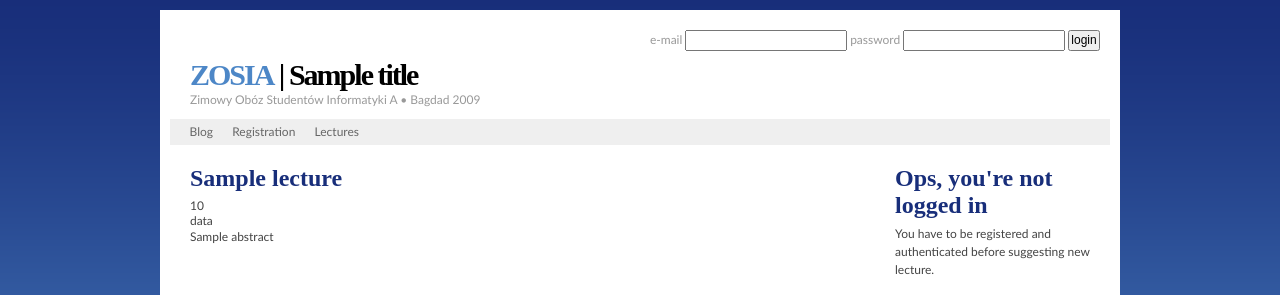
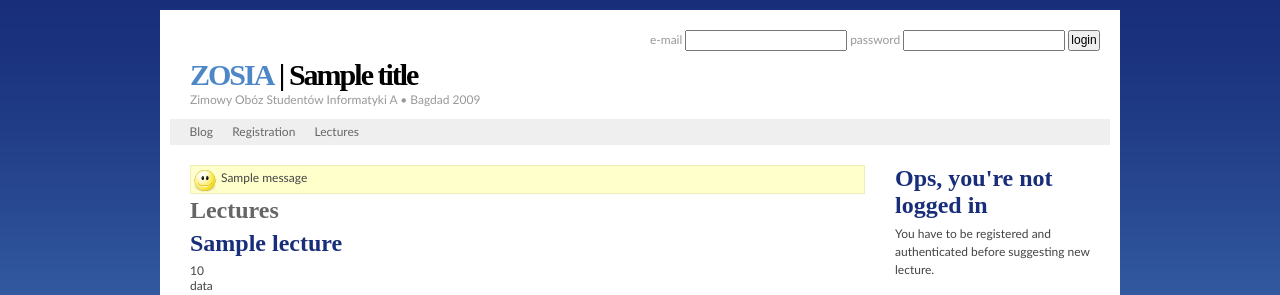
Before and after one commit to dreamer/zapisy_zosia, a Django app: template lectures/templates/lectures.html in a window 1280 px wide. Shown: the top 295 px of the page. Run offline with Django 3.2, Linux system fonts and the light colour scheme; the template is opened without the code that fills it: most values are stand-ins (such as "Sample title", 1, 10 or a date in 2020); one stand-in notice (Sample message) is shown; form fields are guessed from the names that the template uses.

Commit message:
lecture suggestion feedback

```diff
--- a/lectures/templates/lectures.html
+++ b/lectures/templates/lectures.html
@@ -1,15 +1,28 @@
 {% extends "index.html"%}
 
+{% block content %}
+{% if messages %}
+    <ul class="messages">
+        {% for msg in messages %}
+        <li>{{ msg }}</li>
+        {% endfor %}
+    </ul>
+{% endif %}
 
-{% block content %}
+<h1>Lectures</h1>
+{% if lectures %}
 {% for lecture in lectures %}
     <h2>{{ lecture.title }}</h2>
     <div>{{ lecture.duration }}</div>
     <div>data</div>
     <p>{{ lecture.abstract }}</p>
 {% endfor %}
+{% else %}
+    None yet. You can be first!
+{% endif %}
 
 {% if lecture_proposition_form %}
+<h1>Suggest your lecture</h1>
     <form action="." method="POST">
         <table>
             {{ lecture_proposition_form.as_table }}
@@ -20,7 +33,6 @@
 
 {% endblock content %}
 
-
 {% block right_column %}
 {% if user.is_authenticated %}
     <h2>You can suggest new lecture!</h2>
--- a/lectures/views.py
+++ b/lectures/views.py
@@ -32,5 +32,5 @@ def index(request):
                              accepted  = False
                            )
                 l.save()
-                messages = [ "Thank you! Your lecture is awaiting moderation." ]
+                messages = [ "Thank you! Your lecture suggestion has been sent and is awaiting moderation." ]
     return render_to_response('lectures.html', locals())
--- /dev/null
+++ b/static_media/css/zosia.css
@@ -0,0 +1,44 @@
+@charset "UTF-8";
+
+/**
+ * css changes related to zosia only
+ * this generaly should be kept separately for purpose
+ * of merging future versions of yaml
+ */
+
+/**
+ * blog posts related:
+ */
+.blog_post { margin: 0.5em 5em 2em 1em; }
+.bp_author {
+    color: #999;
+    margin-left: 1em;
+}
+.bp_date {
+    color: #999;
+    margin-left: 1em;
+}
+
+/**
+ * messages in lectures app
+ */
+.messages {
+    list-style: none;
+    padding: 0;
+    margin: 0;
+}
+
+/**
+ * meh, if firefox didnt break list-style css by misplacing list-style-image
+ * it would be far much easier :/
+ */
+.messages > * {
+    background-color: #ffc;
+    background-image: url('/static_media/images/face-smile-24.png');
+    background-repeat: no-repeat;
+    background-position: 0.2em 0.2em;
+    height: 2em;
+    border: 1px solid #eeb;
+    padding: 0.2em 0 0 2.5em;
+    margin: 0 0 0.3em 0;
+}
```
Also changed, not shown: static_media/images/face-smile-24.png (added), static_media/images/face-smile.svg (added), 1 other file.
